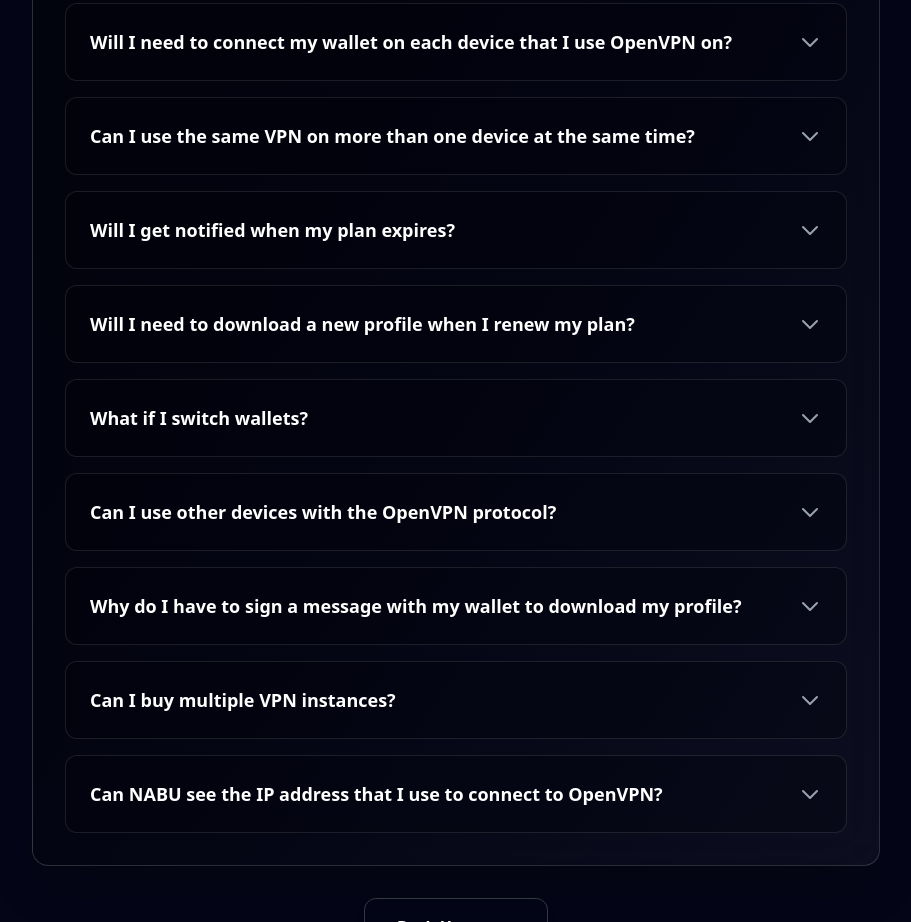
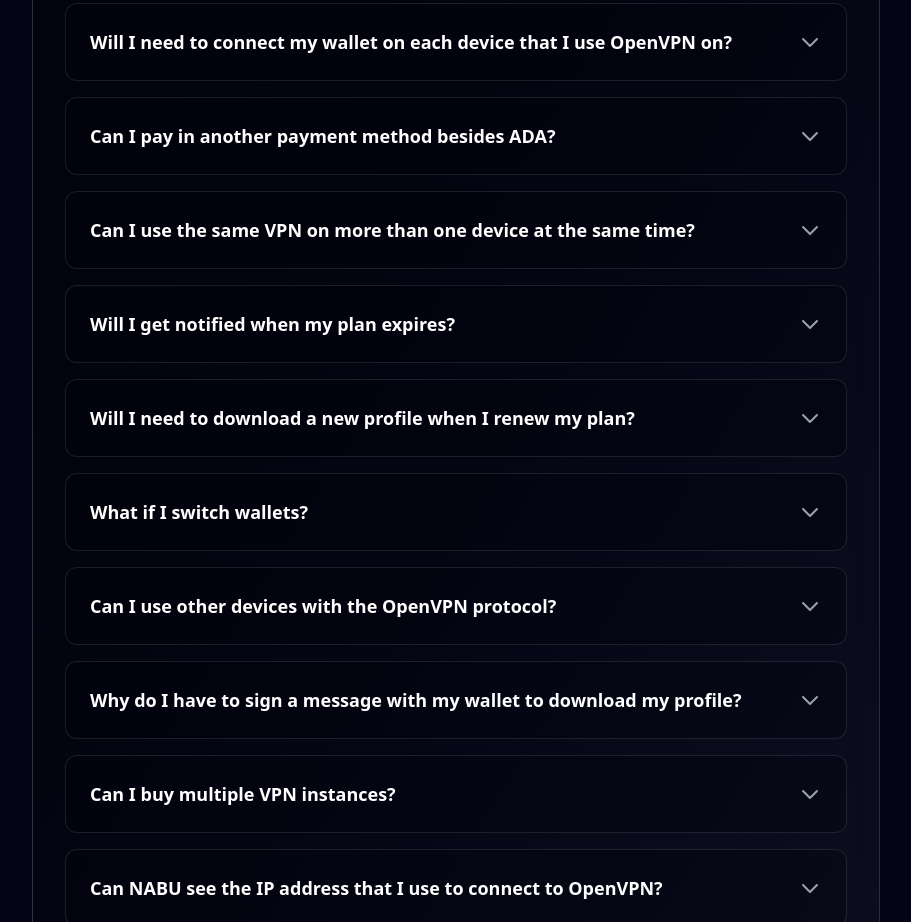
Before and after one commit to blinklabs-io/vpn-frontend, a React (Vite) app: page /docs-faqs in a window 1280 px wide. Shown: the part 2260-3182 px from the top of the page, without its empty margins (184-1095 px from the left). Built offline with nearby package versions, Linux system fonts and the light colour scheme.

Commit message:
Fix: Add question about payment methods accepted
Fix: Add question about payment methods accepted

Signed-off-by: EarnCoinPool <83303972+EarnCoinPool@users.noreply.github.com>

```diff
--- a/src/pages/DocsFaqs.tsx
+++ b/src/pages/DocsFaqs.tsx
@@ -35,6 +35,11 @@ const DocsFaqs = () => {
       id: "wallet-needed-per-device",
       question: "Will I need to connect my wallet on each device that I use OpenVPN on?",
       answer: "No, you just need your profile .ovpn file to import onto your device."
+    },
+     {
+      id: "payments-accepted",
+      question: "Can I pay in another payment method besides ADA?",
+      answer: "No, ADA (Cardano) is the only accepted payment method at this time."
     },
      {
       id: "mulitple-device-same-time",
```
